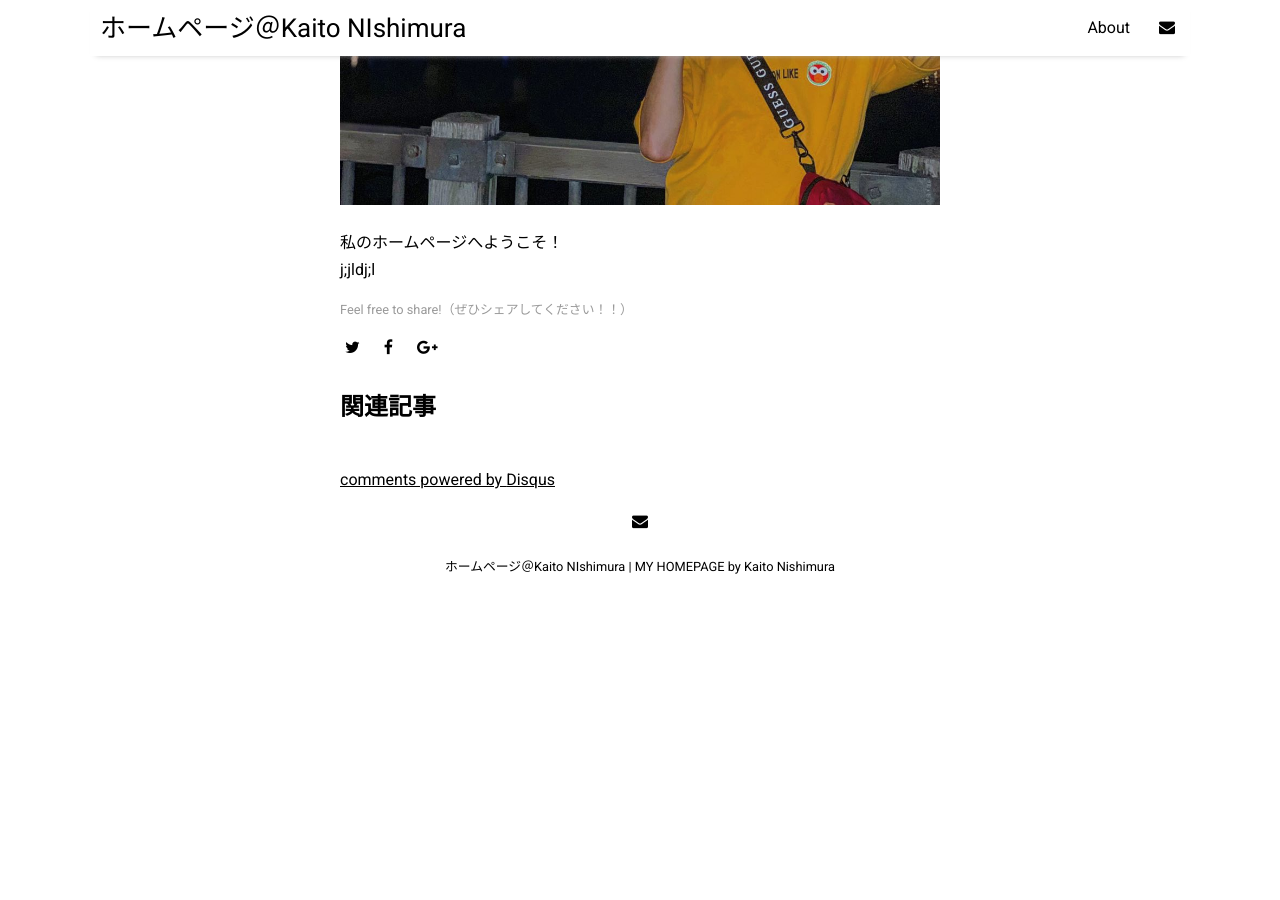
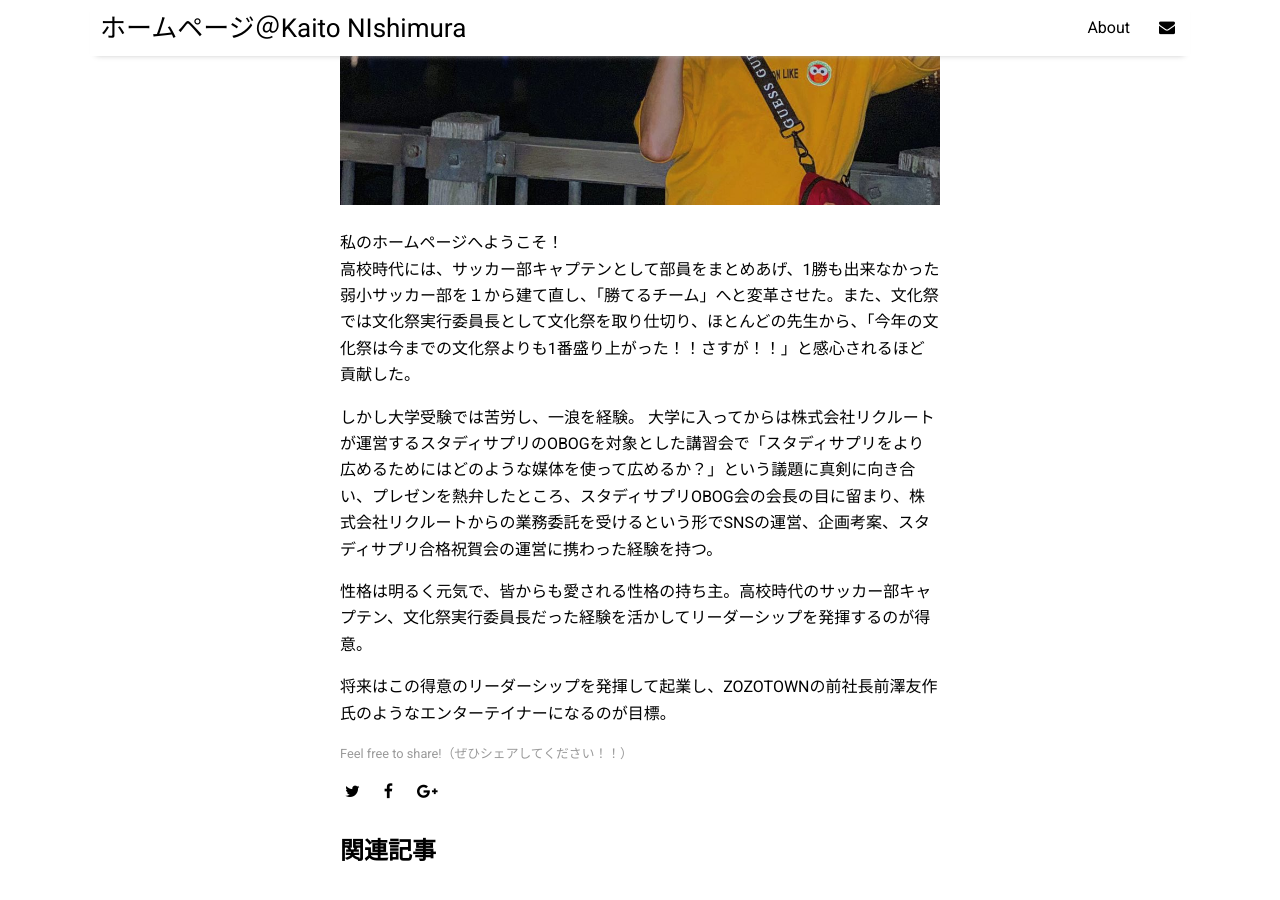
Before and after one commit to kaitonishimura/kaitonishimura.github.io, a Jekyll site: the page built from _posts/2019-10-16-first.md, in a window 1280 px wide and 900 px high, scrolled down 410 px. Built offline with Jekyll 4.4.1, drawn with Linux system fonts in a browser that asks for light colours; nearby versions of some CDN libraries; comment, search, counter and statistics services are not loaded; before the commit the page ends 1015 px from its top, so only the background shows below that.

Commit message:
Update 2019-10-16-first.md

```diff
--- a/_posts/2019-10-16-first.md
+++ b/_posts/2019-10-16-first.md
@@ -8,4 +8,10 @@ image: 1.jpg
 ---
 
 私のホームページへようこそ！<br>
-j;jldj;l
+高校時代には、サッカー部キャプテンとして部員をまとめあげ、1勝も出来なかった弱小サッカー部を１から建て直し、「勝てるチーム」へと変革させた。また、文化祭では文化祭実行委員長として文化祭を取り仕切り、ほとんどの先生から、「今年の文化祭は今までの文化祭よりも1番盛り上がった！！さすが！！」と感心されるほど貢献した。
+
+しかし大学受験では苦労し、一浪を経験。 大学に入ってからは株式会社リクルートが運営するスタディサプリのOBOGを対象とした講習会で「スタディサプリをより広めるためにはどのような媒体を使って広めるか？」という議題に真剣に向き合い、プレゼンを熱弁したところ、スタディサプリOBOG会の会長の目に留まり、株式会社リクルートからの業務委託を受けるという形でSNSの運営、企画考案、スタディサプリ合格祝賀会の運営に携わった経験を持つ。
+
+性格は明るく元気で、皆からも愛される性格の持ち主。高校時代のサッカー部キャプテン、文化祭実行委員長だった経験を活かしてリーダーシップを発揮するのが得意。
+
+将来はこの得意のリーダーシップを発揮して起業し、ZOZOTOWNの前社長前澤友作氏のようなエンターテイナーになるのが目標。
```
